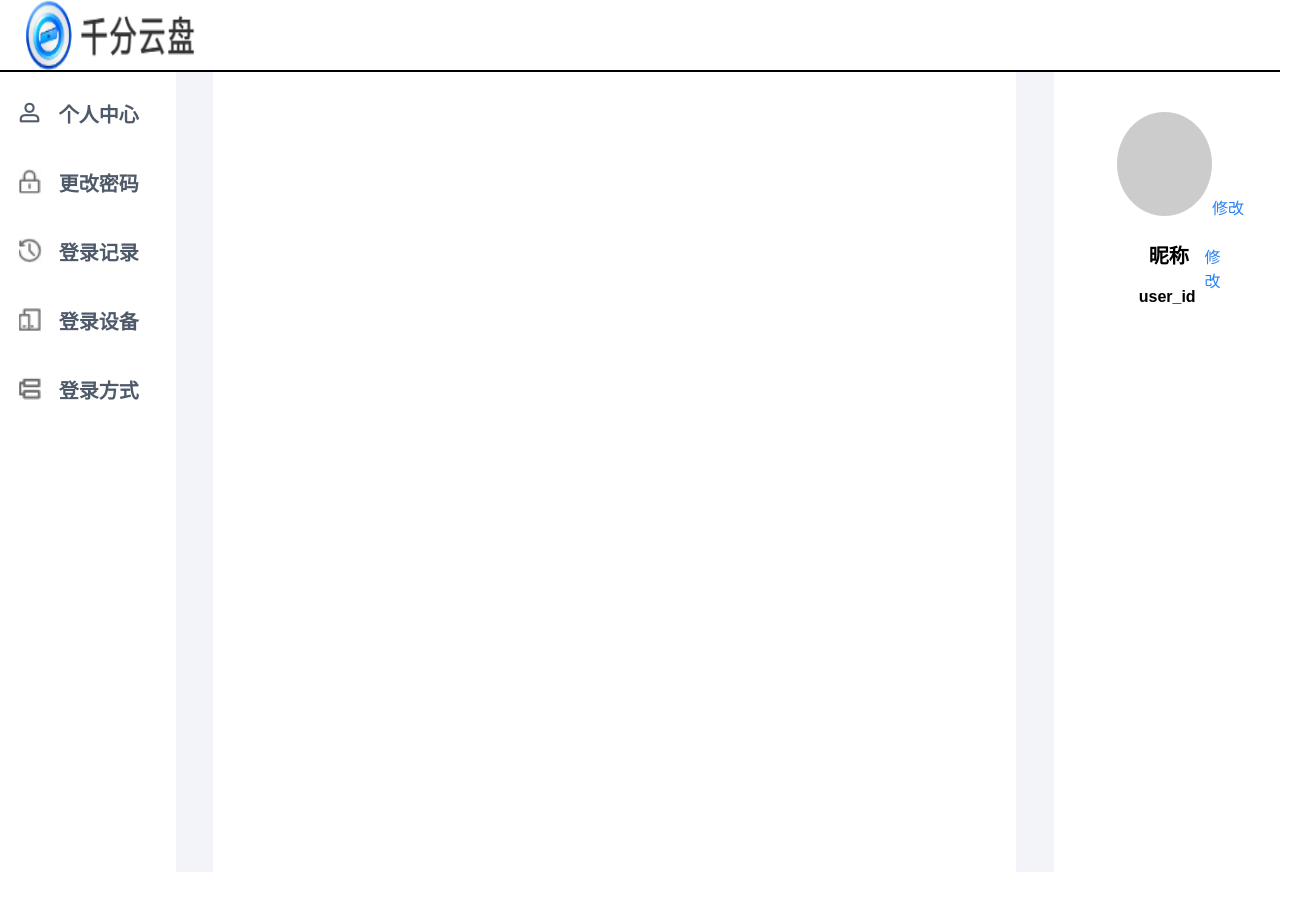
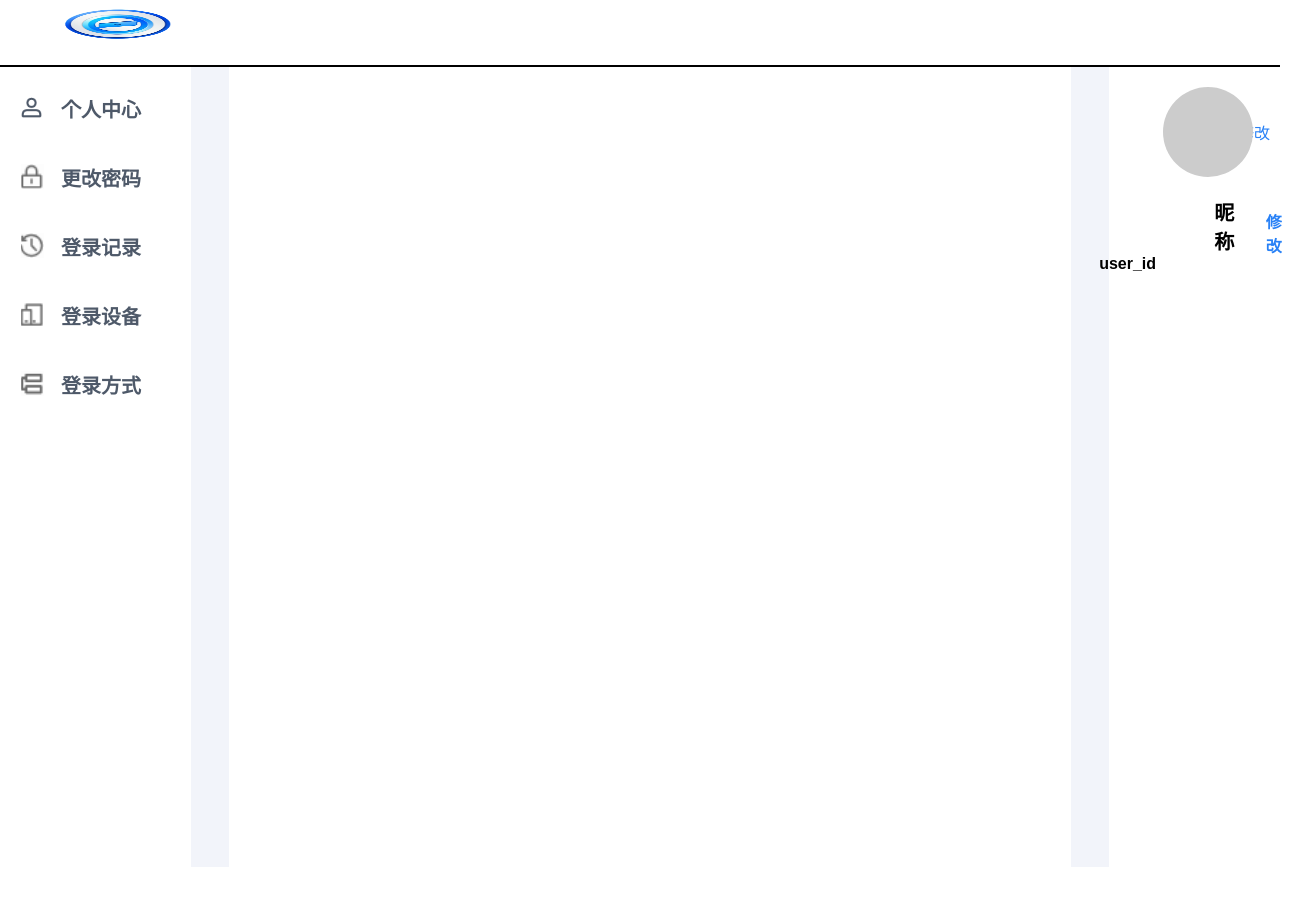
Before and after one commit to NetDisk9/frontEnd, a Vue app in the folder netdisk/: page /#/homeview in a window 1280 px wide. Shown: the top 910 px of the page, 1306 px wide, since content can reach past the window. After the commit the page ends 867 px from the top, so only its background shows below. Built offline with nearby package versions, Linux system fonts and the light colour scheme; no server answers.

Commit message:
new_HomeView

```diff
--- a/netdisk/src/views/HomeView.vue
+++ b/netdisk/src/views/HomeView.vue
@@ -1,8 +1,7 @@
 <template>
-  <!-- 个人中心界面 -->
   <div>
     <div id="top-bar">
-    <div class="logo"></div>
+      <img id="logo" src="@/assets/logo.png" alt="Logo">
     </div>
     <div id="divider"></div>
     <div id="content">
@@ -10,10 +9,10 @@
         <nav>
           <ul>
             <li><a @click="changeShow(0)">个人中心</a></li>
-            <li><a @click="changeShow(3)">更改密码</a></li>
+            <li><a>更改密码</a></li>
             <li><a @click="changeShow(1)">登录记录</a></li>
             <li><a @click="changeShow(2)">登录设备</a></li>
-            <li><a @click="changeShow(4)">登录方式</a></li>
+            <li><a>登录方式</a></li>
           </ul>
         </nav>
       </div>
@@ -25,24 +24,28 @@
         <div v-if="show===2" style="overflow: auto">
           <Devices/>
         </div>
-          <div v-if="show===3" style="overflow: auto">
-              <changeCode/>
-          </div>
-          <div v-if="show===4" style="overflow: auto">
-              <loginMethods/>
-          </div>
       </div>
       <div id="gap"></div>
-      <div id="area3" class="area">
-          <div id="avatar-preview" :style="{backgroundImage: 'url(' + avatarPreviewUrl + ')'}">
-          <div class="upload-container">
+      <div id="area3">
+        <div style="display: flex; justify-content: flex-end; align-items: center; margin: 20px 5px 20px 20px">
+          <div style="display: flex; justify-content: center; align-items: center;">
+            <div id="avatar-preview" :style="{backgroundImage: 'url(' + avatarPreviewUrl + ')'}"/>
+          </div>
+          <div class="upload-container" style="display: flex;">
             <label for="avatar-input" id="avatar-upload" @change="handleAvatarChange">修改</label>
             <input type="file" id="avatar-input" @change="handleAvatarChange">
           </div>
         </div>
-        <div id="nickname">昵称</div>
-        <div style="width: 50px" id="nickname-edit" @click="handleNicknameEdit">修改</div>
-        <div id="user-id">user_id</div>
+
+        <div style="display: flex; flex-direction: column; justify-content: center; align-items: center;">
+          <div style="display: flex; justify-content: flex-end; width: 100%" >
+            <div id="nickname" style="display: flex; margin-right: 5px">昵称
+              <div id="nickname-edit" @click="handleNicknameEdit" style="font-size: 16px; margin: 0 0 0 28px">修改</div>
+            </div>
+          </div>
+
+          <div id="user-id" style="display: flex">user_id</div>
+        </div>
       </div>
       <input type="file" id="avatar-input" accept="image/*">
     </div>
@@ -191,61 +194,71 @@ export default {
   background-color: white;
   font-family: Arial, sans-serif;
 }
+
 #top-bar {
+  min-height: 65px;
   width: 100%;
-    height: 70px;
+  height: 65px;
   background-color: white;
 }
+
 #divider {
   width: 100%;
   border-bottom: 2px solid black;
 }
-  .logo {
-    width:170px ;
-    height: 70px;
+
+#logo {
+  width: 182px;
+  height: 50px;
   margin-left: 2%;
   margin-bottom: -2.35%;
-    background-image: url('../assets/logo2.png');
-    background-size:100% 100% ;
 }
+
 #content {
   width: 100%;
   display: flex;
   justify-content: space-between;
   height: 100vh;
+
 }
+
 .area {
   height: 100%;
   display: flex;
   justify-content: center;
   position: relative;
 }
+
 #area1 {
-    width: 14%;
+  min-width: 180px;
+  width: 180px;
   background-color: white;
 }
+
 #area2 {
   width: 64%;
   background-color: white;
 }
+
 #area3 {
-    width: 18%;
+  width: 160px;
   background-color: white;
 }
+
 #gap {
   width: 3%;
   background-color: #F2F4FA;
 }
+
 nav ul {
   padding: 0;
   margin: 0;
   list-style-type: none;
 }
+
 nav ul li a {
   display: block;
-    padding: 13px;
-    padding-left: 40px;
-    padding-top: 27px;
+  padding: 27px 13px 13px 40px;
   color: #4E5969;
   text-decoration: none;
   font-size: 20px;
@@ -253,83 +266,84 @@ export default {
   margin-right: 5px;
   background-size: 25px;
   background-repeat: no-repeat;
-    background-position: -2px 28px ;
+  background-position: -2px 28px;
 }
+
 /* Define different icons for each navigation item */
 nav ul li:nth-child(1) a {
   background-image: url('@/assets/个人中心.png');
 }
+
 nav ul li:nth-child(2) a {
   background-image: url('@/assets/更改密码.png');
 }
+
 nav ul li:nth-child(3) a {
   background-image: url('@/assets/登陆记录.png');
 }
+
 nav ul li:nth-child(4) a {
   background-image: url('@/assets/登录设备.png');
 }
+
 nav ul li:nth-child(5) a {
   background-image: url('@/assets/登录方式.png');
 }
+
+
 #avatar-preview {
-    width: 85%;
-    height: 13%;
+  display: flex;
+  justify-content: center;
+  width: 90px;
+  height: 90px;
   border-radius: 50%;
   background-color: #ccc;
   background-size: cover;
   background-position: center;
-    position: relative;
-    bottom: -5%;
-    right: -28%;
 }
-  #avatar-preview .upload-container {
-    position: relative;
-    right: -100%;
-    bottom: -80%;
+
+.upload-container {
   display: flex;
-    align-items: center;
+  justify-content: center;
+  margin-left: 10px;
 }
+
 #avatar-upload {
   color: #2881F6;
   cursor: pointer;
-    margin-right: 5px;
+  width: 32px;
 }
+
 #nickname {
-    position: relative;
-    width: 38%;
-    bottom: -21%;
-    right: 0%;
   color: black;
   font-size: 20px;
   font-weight: bold;
 }
+
 #nickname-edit {
-    position: relative;
-    width: 29%;
-    bottom: -21.465%;
-    right: -6%;
   color: #2881F6;
   cursor: pointer;
   text-decoration: none;
 }
+
 #user-id {
-    position: relative;
-    width: 58%;
-    bottom: -27%;
-    right: 34%;
+  margin: auto;
   color: black;
   font-size: 16px;
   font-weight: bold;
 }
+
 #avatar-input {
   display: none; /* Hide the file input */
 }
+
 nav ul li a.selected {
   color: blue; /* 改变选中链接的文本颜色 */
 }
+
 /* 在选中链接下方添加小箭头 */
 nav ul li a.selected::after {
-    content: ""; /* 添加伪元素 */
+
   display: block; /* 将伪元素设为块级元素 */
   width: 0;
   height: 0;
@@ -342,31 +356,4 @@ export default {
   transform: translateX(-50%); /* 将小箭头水平居中 */
   content: '';
 }
-  .middleBox {
-    margin: 50px auto;
-    width: 60%;
-    height: 600px;
-    /* background-color: #f2f2f2; */
-    /* border: 2px solid red; */
-    border-radius: 10px;
-    padding: 20px;
-    box-sizing: border-box;
-    margin-right: 250px;
-  }
-  /* 内容样式 */
-  .contentmima {
-    padding-left: 5%;
-  }
-  /* 标题样式 */
-  h2 {
-    margin-top: 20px;
-    margin-bottom: 10px;
-    color: #333;
-  }
-  h3 {
-    margin-top: 20px;
-    margin-bottom: 10px;
-    color: #333;
-    font-weight: lighter;
-  }
 </style>
```
Lines whose indentation alone changed are shown as unchanged.
